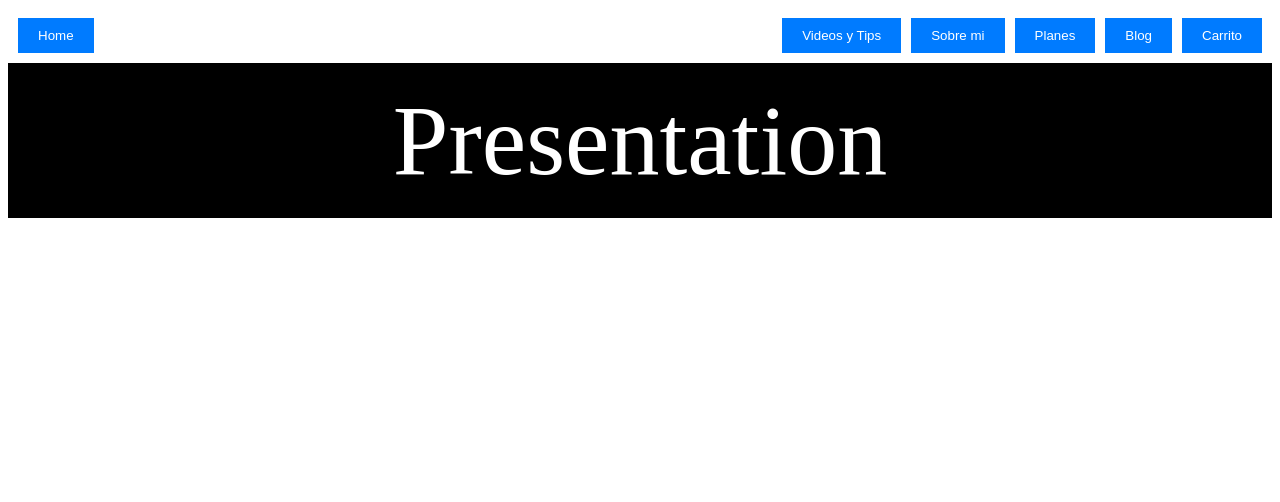
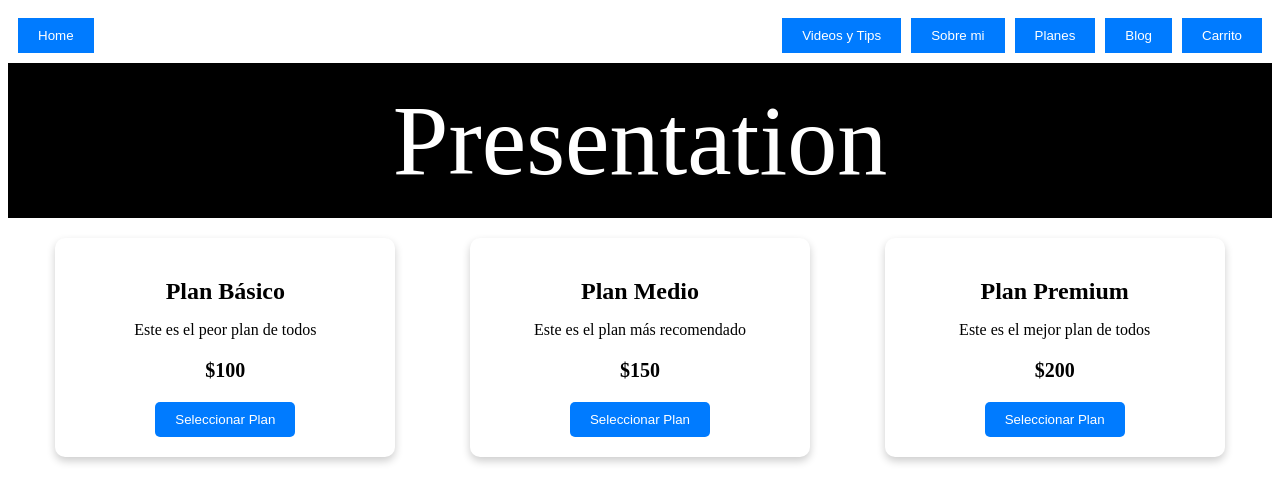
Before and after one commit to tomisteven/cliente-personal-trainer-2024, a React (Create React App) app: page / in a window 1280 px wide. Shown: the top 502 px of the page. Built offline with nearby package versions, Linux system fonts and the light colour scheme.

Commit message:
hice la parte de planes con un css medio pedorro

```diff
--- a/src/App.js
+++ b/src/App.js
@@ -1,12 +1,15 @@
+import './index.css'
 import {Header} from './components/Sections Pages/Header/Header'
 import {Presentation} from './components/Sections Pages/Presentation/Presentation'
-import './index.css'
+import {Planes} from './components/Sections Pages/Planes/Planes'
+
 
 function App() {
   return (
     <div className='app-container'>
       <Header/>
       <Presentation/>
+      <Planes/>
     </div>
 
 
--- /dev/null
+++ b/src/components/Sections Pages/Planes/Planes.jsx
@@ -0,0 +1,33 @@
+import React from 'react';
+import './planes.css';
+import { PlantillaPlan } from './PlantillaPlan';
+
+export const Planes = () => {
+  return (
+    <div className='container-planes'>
+      <div className='container-plan'>
+        <PlantillaPlan
+          nombreDelPlan='Plan Básico'
+          descripcionDelplan='Este es el peor plan de todos'
+          precioDelPlan='$100'
+        />
+      </div>
+
+      <div className='container-plan'>
+        <PlantillaPlan
+          nombreDelPlan='Plan Medio'
+          descripcionDelplan='Este es el plan más recomendado'
+          precioDelPlan='$150'
+        />
+      </div>
+
+      <div className='container-plan'>
+        <PlantillaPlan
+          nombreDelPlan='Plan Premium'
+          descripcionDelplan='Este es el mejor plan de todos'
+          precioDelPlan='$200'
+        />
+      </div>
+    </div>
+  );
+};
--- /dev/null
+++ b/src/components/Sections Pages/Planes/PlantillaPlan.jsx
@@ -0,0 +1,12 @@
+import React from 'react';
+
+export const PlantillaPlan = ({ nombreDelPlan, descripcionDelplan, precioDelPlan }) => {
+  return (
+    <div className='card'>
+      <h2>{nombreDelPlan}</h2>
+      <p>{descripcionDelplan}</p>
+      <div className='price'>{precioDelPlan}</div>
+      <button>Seleccionar Plan</button>
+    </div>
+  );
+};
--- /dev/null
+++ b/src/components/Sections Pages/Planes/planes.css
@@ -0,0 +1,50 @@
+.container-planes {
+    display: flex;
+    justify-content: space-around;
+    padding: 20px;
+    gap: 20px;
+  }
+
+  .container-basico, .container-medio, .container-premium {
+    flex: 1;
+    display: flex;
+    justify-content: center;
+  }
+
+  .card {
+    background-color: white;
+    border-radius: 10px;
+    box-shadow: 0 4px 8px rgba(0, 0, 0, 0.2);
+    padding: 20px;
+    text-align: center;
+    width: 300px;
+  }
+
+  .card h2 {
+    font-size: 24px;
+    margin-bottom: 10px;
+  }
+
+  .card p {
+    font-size: 16px;
+    margin-bottom: 20px;
+  }
+
+  .card .price {
+    font-size: 20px;
+    font-weight: bold;
+    margin-bottom: 20px;
+  }
+
+  .card button {
+    background-color: #007bff;
+    color: white;
+    border: none;
+    border-radius: 5px;
+    padding: 10px 20px;
+    cursor: pointer;
+  }
+
+  .card button:hover {
+    background-color: #0056b3;
+  }
```
